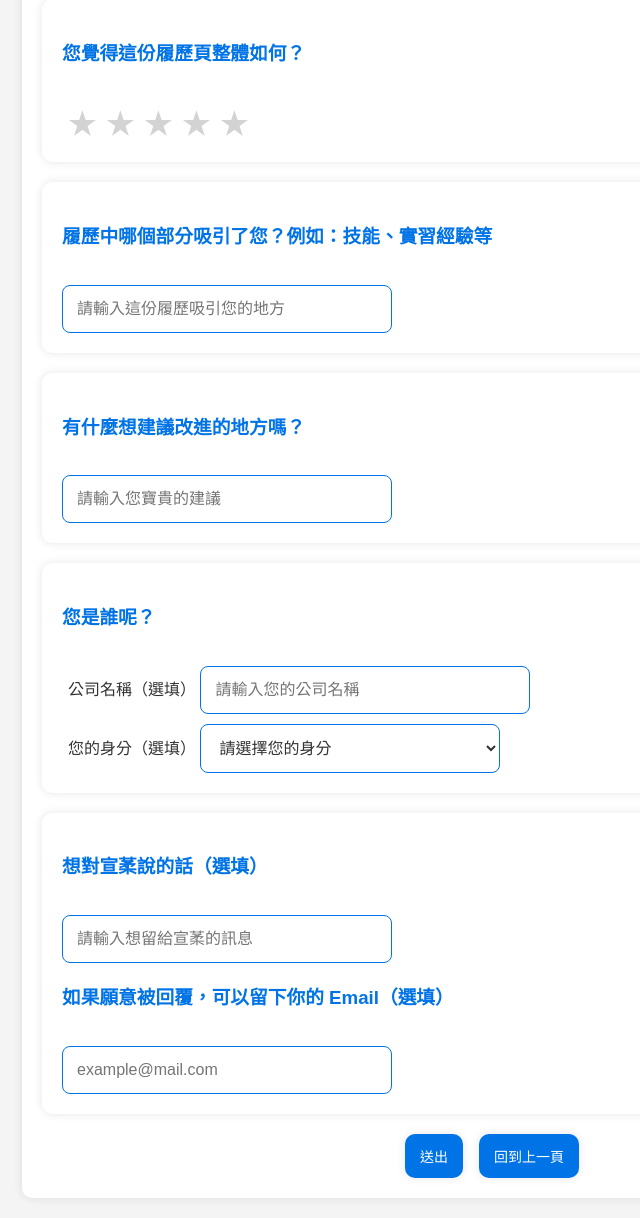
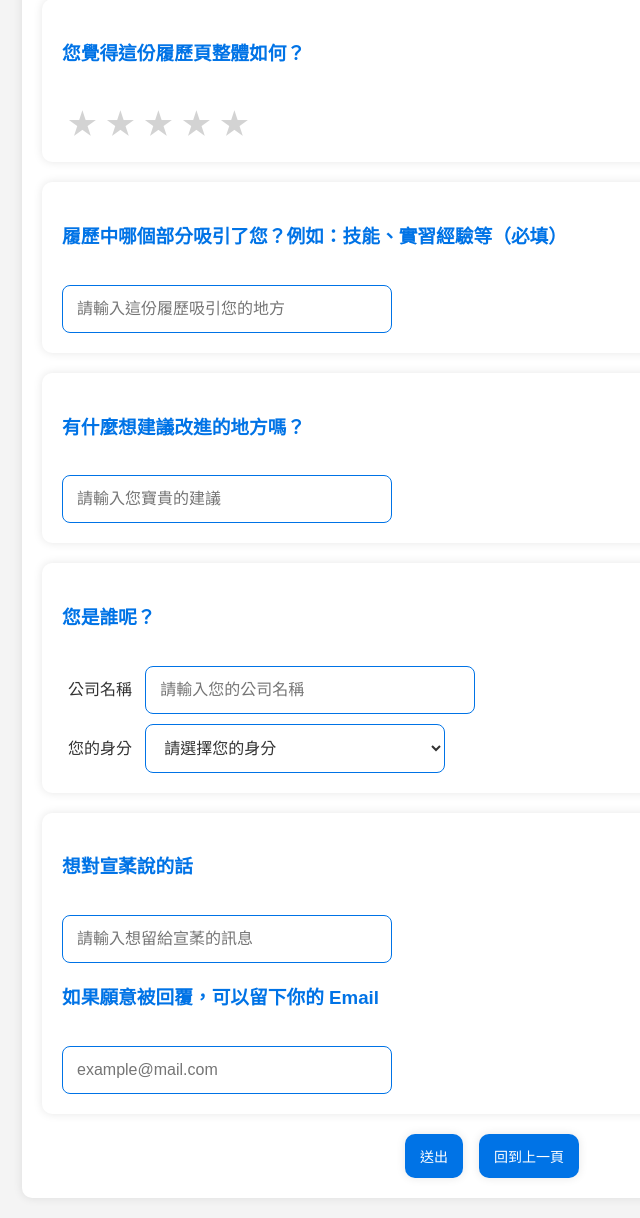
Before and after one commit to Michelle020591/Resume, a Flask app: page /feedback in a window 1280 px wide. Shown: the part 116-1334 px from the top of the page, without its empty margins (148-788 px from the left). Run offline with Flask 3, Linux system fonts and the light colour scheme.

Commit message:
change feedback, style

```diff
--- a/static/script.js
+++ b/static/script.js
@@ -13,6 +13,7 @@ animation = setInterval(() => {
 function toggleChat() {
   const chatbox = document.getElementById('chatbox');
   const frames = document.querySelectorAll('.ai-frame');
+  const aiFrame = document.getElementById('ai-frame');
   const isChatBoxHidden = window.getComputedStyle(chatbox).display === 'none';
 
   if (isChatBoxHidden) {
@@ -21,11 +22,13 @@ function toggleChat() {
     frames.forEach(frame => frame.style.display = 'none');
     frames[0].src = '/static/AI_assistant_chating.svg';
     frames[0].style.display = 'block';
+    aiFrame.style.right = '350px';
     animation = null;
   } else {
     chatbox.style.display = 'none';
     clearInterval(animation);
     frames[0].src = '/static/AI_1.svg';
+    aiFrame.style.right = '5px';
     let current = 0;
     frames.forEach((frame, index) => frame.style.display = index === 0 ? 'block' : 'none');
     animation = setInterval(() => {
--- a/templates/feedback.html
+++ b/templates/feedback.html
@@ -30,8 +30,8 @@
             </div>
 
             <div id="attract-part">
-                <h3>履歷中哪個部分吸引了您？例如：技能、實習經驗等</h3><br>
-                <input type="text" id="attract-input" name="attract-input" placeholder="請輸入這份履歷吸引您的地方"/>
+                <h3>履歷中哪個部分吸引了您？例如：技能、實習經驗等（必填）</h3><br>
+                <input type="text" id="attract-input" name="attract-input" placeholder="請輸入這份履歷吸引您的地方" required/>
             </div>
 
             <div id="suggestion">
@@ -43,11 +43,11 @@
                 <h3>您是誰呢？</h3><br>
                 <div class="info-contanier">
                     <div id="company-wrap">
-                        <label>公司名稱（選填）</label>
+                        <label>公司名稱&nbsp;&nbsp;</label>
                         <input type="text" id="company-name" name="company-name" placeholder="請輸入您的公司名稱"/><br>
                     </div>
                     <div id="identity-wrap">
-                        <label>您的身分（選填）</label>
+                        <label>您的身分&nbsp;&nbsp;</label>
                         <select name="identity">
                         <option value="">請選擇您的身分</option>
                         <option value="HR">HR</option>
@@ -58,9 +58,9 @@
             </div>
 
             <div id="email-contact">
-                <h3>想對宣葇說的話（選填）</h3><br>
+                <h3>想對宣葇說的話</h3><br>
                 <input type="text" name="note" placeholder="請輸入想留給宣葇的訊息"/>
-                <h3>如果願意被回覆，可以留下你的 Email（選填）</h3><br>
+                <h3>如果願意被回覆，可以留下你的 Email</h3><br>
                 <input type="text" name="email" placeholder="example@mail.com"/>
             </div>
 
```
Also changed, not shown: static/style.css (+4 -7 lines), static/AI_1.svg (added), static/AI_2.svg (added), static/AI_3.svg (added), static/AI_4.svg (added), static/AI_assistant_chating.svg (added). Lines whose indentation alone changed are shown as unchanged.
